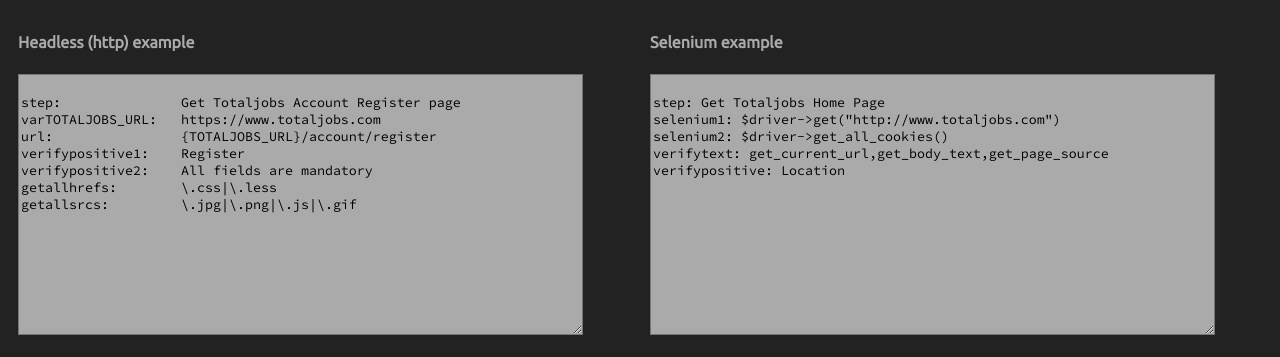
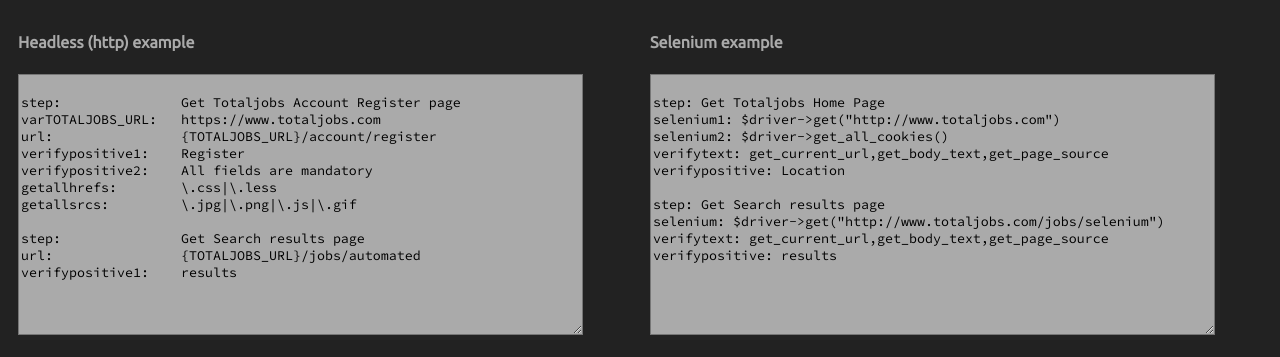
Before and after one commit to Qarj/webimblaze-server, a Django app: page /server/submit/ in a window 1280 px wide. Shown: the part 840-1197 px from the top of the page. Run offline with Django 3.2, Linux system fonts and the light colour scheme.

Commit message:
updated examples

```diff
--- a/webinject/server/templates/server/submit.html
+++ b/webinject/server/templates/server/submit.html
@@ -38,6 +38,10 @@ verifypositive1:    Register
 verifypositive2:    All fields are mandatory
 getallhrefs:        \.css|\.less
 getallsrcs:         \.jpg|\.png|\.js|\.gif
+
+step:               Get Search results page
+url:                {TOTALJOBS_URL}/jobs/automated
+verifypositive1:    results
             </textarea>
         </div>
 
@@ -51,6 +55,11 @@ selenium1: $driver->get("http://www.totaljobs.com")
 selenium2: $driver->get_all_cookies()
 verifytext: get_current_url,get_body_text,get_page_source
 verifypositive: Location
+
+step: Get Search results page
+selenium: $driver->get("http://www.totaljobs.com/jobs/selenium")
+verifytext: get_current_url,get_body_text,get_page_source
+verifypositive: results
             </textarea>
         </div>
     </div>
```
